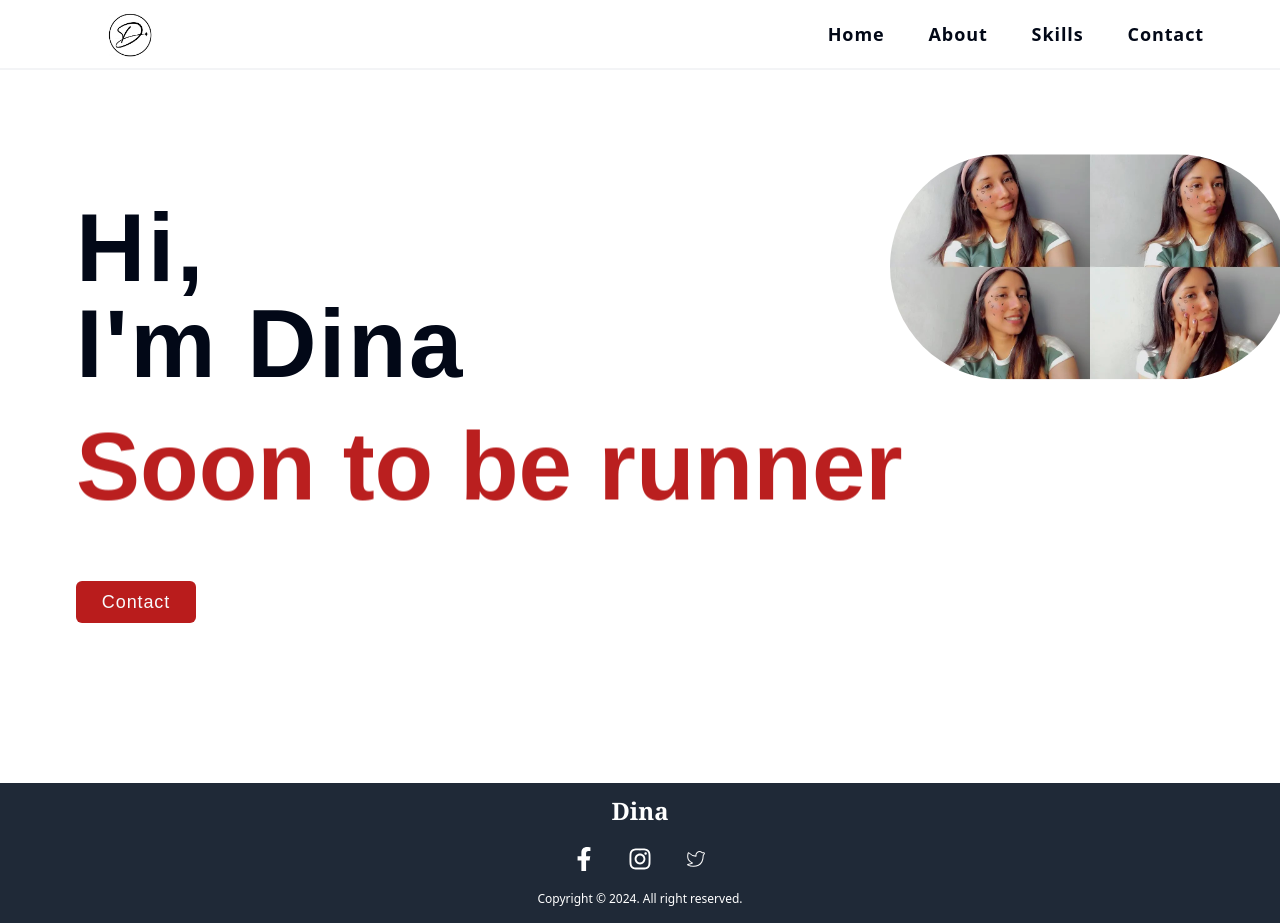
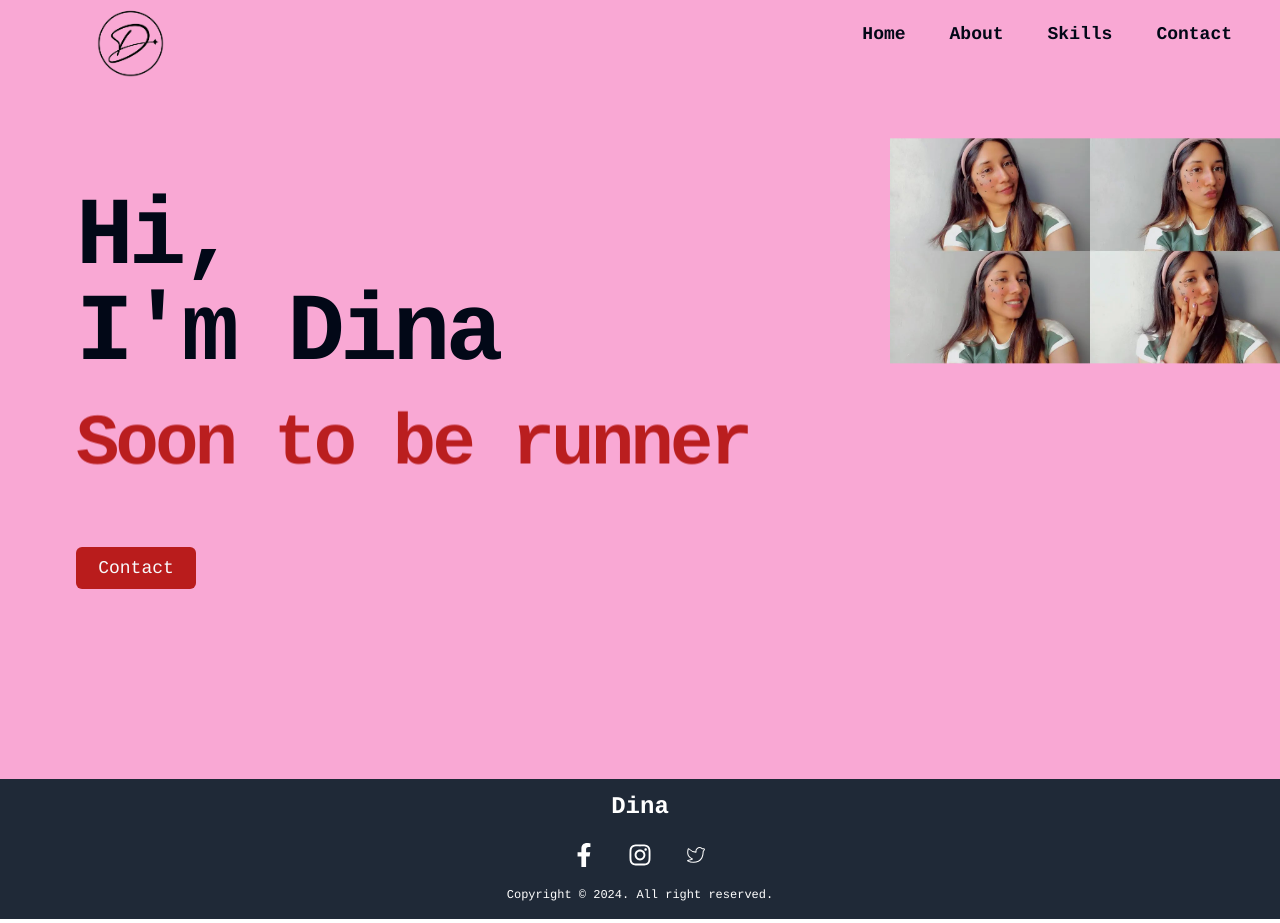
Before and after one commit to timunlipat/dina-danielle, a Next.js app: page / in a window 1280 px wide. Built offline with nearby package versions, Linux system fonts and the light colour scheme.

Commit message:
Change background color

```diff
--- a/app/components/footer.tsx
+++ b/app/components/footer.tsx
@@ -4,9 +4,9 @@ import { CiTwitter } from "react-icons/ci";
 
 export const Footer = () => {
     return (
-        <div className="bg-gray-800 h-[140px] w-full mt-[160px]">
+        <div className="bg-gray-800 h-[140px] w-full mt-[190px]">
             <div className="flex flex-col mx-auto px-9 text-center pt-3 bottom-0">
-                <h2 className="text-2xl font-extrabold font-serif text-white">
+                <h2 className="text-2xl font-extrabold text-white">
                     Dina
                 </h2>
                 <div className="flex flex-row items-center justify-center mt-5 z-10">
@@ -20,7 +20,7 @@ export const Footer = () => {
                         <CiTwitter className="text-white text-2xl mx-4 cursor-pointer hover:text-gray-500"/>
                     </div>
                 </div>
-                <p className="text-xs font-light font-sans text-white mt-5">
+                <p className="text-xs font-light text-white mt-5">
                     Copyright © 2024. All right reserved.
                 </p>
             </div>
--- a/app/components/header-button.tsx
+++ b/app/components/header-button.tsx
@@ -1,10 +1,11 @@
 type Props = {
     title: string;
+    // onclick: ()=>void;
 }
 export const HeaderButton = ( { title }: Props ) => {
     return (
         <div>
-            <h1 className="text-lg font-semibold cursor-pointer hover:underline hover:underline-offset-[20px] decoration-[2px] hover:decoration-red-500 tracking-wider caret-transparent antialiased font-sans">
+            <h1 className="text-lg font-semibold cursor-pointer hover:underline hover:underline-offset-[15px] decoration-[2px] hover:decoration-black caret-transparent antialiased">
                 {title}
             </h1>
         </div>
--- a/app/components/header.tsx
+++ b/app/components/header.tsx
@@ -3,9 +3,9 @@ import { HeaderButton } from "./header-button"
 
 export const Header = () => {
     return(
-        <div className="flex flex-row justify-between h-[60px] max-w-[1200px] items-center mx-auto pt-2 px-9">
-            <div className="cursor-pointer">
-                <Image src="/D.jpg" alt="logo" height={105} width={105}/>
+        <div className="flex flex-row justify-between h-[60px] max-w-[1200px] items-center mx-auto pt-2 px-2">
+            <div className="cursor-pointer pt-4">
+                <Image src="/logo.png" alt="logo" height={160} width={160} />
             </div>
             <div className="flex flex-row space-x-11">
                 <HeaderButton title="Home"/>
--- a/app/components/main-page.tsx
+++ b/app/components/main-page.tsx
@@ -13,17 +13,17 @@ export const MainPage = () => {
     ];
     return (
         <div className="flex flex-col h-full max-w-[1200px] mx-auto lg:pt-[130px] pt-[50px] relative px-9">
-            <h1 className="lg:text-8xl font-bold text-5xl tracking-wide">Hi, <br/> I&apos;m Dina</h1>
-            <FlipWords words={words} className="lg:text-8xl text-5xl font-bold pt-7"/>
+            <h1 className="lg:text-8xl font-semibold text-5xl tracking-tighter">Hi, <br/> I&apos;m Dina</h1>
+            <FlipWords words={words} className="lg:text-7xl text-5xl font-semibold pt-7 tracking-tighter"/>
             <Button
                 variant="destructive"
-                className="w-[120px] h-[42px] mt-[65px] font-light text-lg tracking-wider "
+                className="w-[120px] h-[42px] mt-[65px] font-light text-lg"
 
             >
                 Contact
             </Button>
             <div className="lg:absolute relative pt-8 lg:right-[-50px] lg:top-1/4 lg:transform lg:-translate-y-1/3">
-                <Image src="/person.jpg" alt="human" height={400} width={400} className="rounded-full"/>
+                <Image src="/person.jpg" alt="human" height={400} width={400} className="relative z-10"/>
             </div>
         </div>
     )
--- a/app/layout.tsx
+++ b/app/layout.tsx
@@ -16,7 +16,7 @@ export default function RootLayout({
 }>) {
   return (
     <html lang="en">
-      <body className={inter.className} style={{ fontFamily: 'Fantasy, sans-serif'}} >{children}</body>
+      <body className={inter.className} style={{ fontFamily: 'courier, sans-serif'}} >{children}</body>
     </html>
   );
 }
--- a/app/page.tsx
+++ b/app/page.tsx
@@ -4,9 +4,8 @@ import { MainPage } from "./components/main-page";
 
 export default function Home() {
   return (
-    <div className="h-full w-full">
+    <div className="h-full w-full bg-pink-300">
         <Header />
-        <hr className="w-full border-t-2 border-gray-100 mt-2"/>
         <MainPage/>
         <Footer/>
     </div>
--- a/tailwind.config.ts
+++ b/tailwind.config.ts
@@ -60,7 +60,7 @@ const config = {
       },
       boxShadow: {
         strong: '0 10px 15px -3px rgba(0, 0, 0, 0.7), 0 4px 6px -2px rgba(0, 0, 0, 0.5)',
-        even: '0 20px 60px rgba(0, 0, 0, 0.25), 0 -20px 60px rgba(0, 0, 0, 0.25), 20px 0 60px rgba(0, 0, 0, 0.25), -20px 0 60px rgba(0, 0, 0, 0.25)',
+        even: '0 10px 30px rgba(0, 0, 0, 0.25), 0 -10px 30px rgba(0, 0, 0, 0.25), 20px 0 30px rgba(0, 0, 0, 0.25), -20px 0 30px rgba(0, 0, 0, 0.25)',
       },
       keyframes: {
         "accordion-down": {
```
Also changed, not shown: public/D.jpg (deleted), public/logo.png (added).
